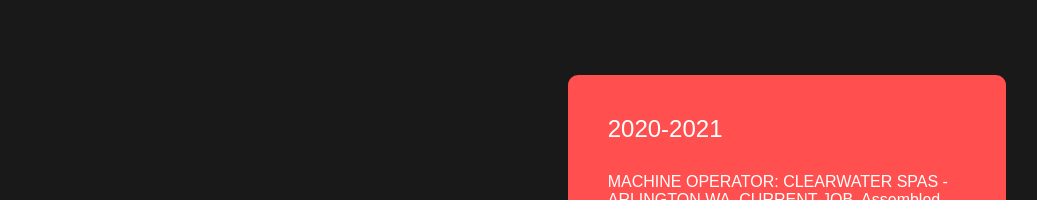
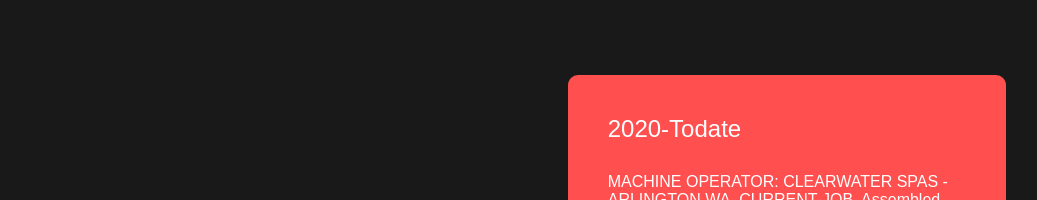
Before and after one commit to Archo21/Archils-Portfolio, a React (Create React App) app: page / in a window 1280 px wide. Shown: the part 4745-4945 px from the top of the page, without its empty margins (121-1158 px from the left). Built offline with nearby package versions, Linux system fonts and the light colour scheme; the HTML template or start-up script is replaced by a standard one.

Commit message:
latest update

```diff
--- a/src/App.js
+++ b/src/App.js
@@ -8,6 +8,7 @@
 import EducationAndExperience from './components/EducationAndExperience'
 import Portfolio from './components/portfolio';
 import About from './components/About';
+
 
 
 function App() {
--- a/src/components/EducationAndExperience/index.js
+++ b/src/components/EducationAndExperience/index.js
@@ -7,7 +7,7 @@
         <h1 className="heading">education and experience</h1>
         <div className="card">
             <div className="card-body">
-            <h1 className="card-title">2020-2021</h1>
+            <h1 className="card-title">2020-Todate</h1>
             <p className="card-detail">
                 MACHINE OPERATOR:
                 CLEARWATER SPAS - ARLINGTON WA.
--- a/src/components/Navbar/index.js
+++ b/src/components/Navbar/index.js
@@ -9,6 +9,7 @@
         <li className="link"><a href="#project-section">Projects</a></li>
         <li className="link"><a href="#about-section">About</a></li>
         <li className="link"><a href="#contact-section">Contact</a></li>
+
     </ul>
 </nav>
 )}
```
Also changed, not shown: 2 other files (tests, documents, lock files or other folders).
